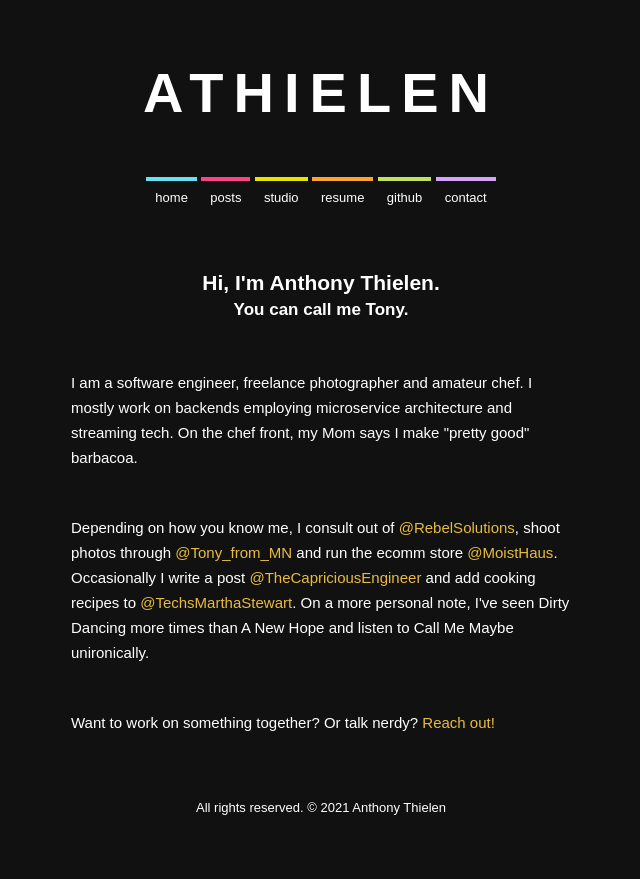
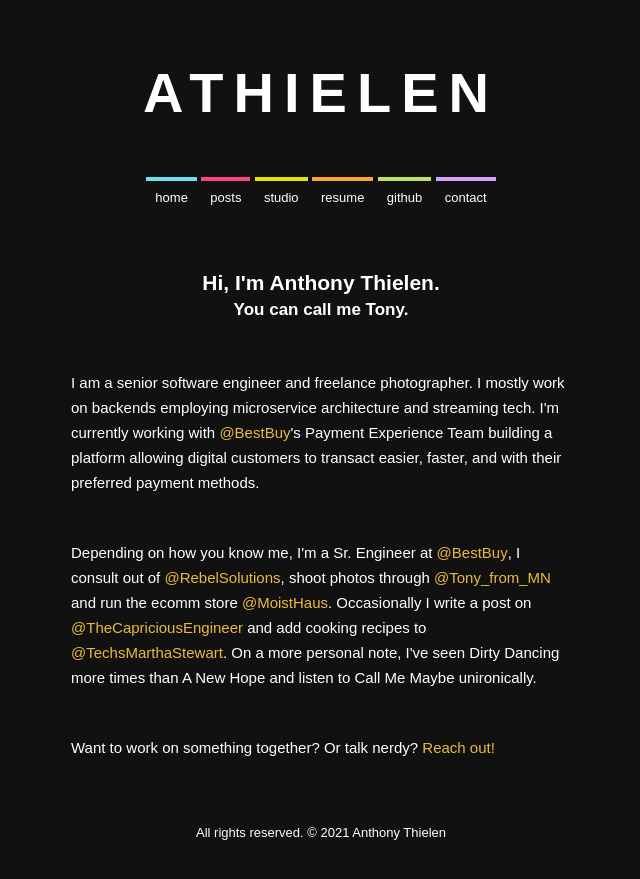
Before and after one commit to athielen/athielen.github.io, a Jekyll site: the page built from index.html, in a window 1280 px wide. Shown: the top 879 px of the page, without its empty margins (319-959 px from the left). Built offline with Jekyll 4.4.1, drawn with Linux system fonts in a browser that asks for light colours.

Commit message:
Updated index.html with BBY position, update resume.

```diff
--- a/index.html
+++ b/index.html
@@ -13,11 +13,11 @@
       <div class="text">
 
         <p>
-          I am a software engineer, freelance photographer and amateur chef. I mostly work on backends employing microservice architecture and streaming tech. On the chef front, my Mom says I make "pretty good" barbacoa.
+          I am a senior software engineer and freelance photographer. I mostly work on backends employing microservice architecture and streaming tech. I'm currently working with <a class="web-links" href=" https://twitter.com/BestBuy">@BestBuy</a>'s Payment Experience Team building a platform allowing digital customers to transact easier, faster, and with their preferred payment methods.
         </p>
 
         <p>
-          Depending on how you know me, I consult out of <a class="web-links" href="http://rebelsolutions.io">@RebelSolutions</a>, shoot photos through <a class="web-links" href="http://studio.anthonythielen.com">@Tony_from_MN</a> and run the ecomm store <a class="web-links" href="http://moisthaus.com">@MoistHaus</a>. Occasionally I write a post <a class="web-links" href="https://blog.anthonythielen.com/">@TheCapriciousEngineer</a> and add cooking recipes to <a class="web-links" href="https://recipes.anthonythielen.com/">@TechsMarthaStewart</a>. On a more personal note, I've seen Dirty Dancing more times than A New Hope and listen to Call Me Maybe unironically.
+          Depending on how you know me, I'm a Sr. Engineer at <a class="web-links" href=" https://twitter.com/BestBuy">@BestBuy</a>, I consult out of <a class="web-links" href="http://rebelsolutions.io">@RebelSolutions</a>, shoot photos through <a class="web-links" href="http://studio.anthonythielen.com">@Tony_from_MN</a> and run the ecomm store <a class="web-links" href="http://moisthaus.com">@MoistHaus</a>. Occasionally I write a post on <a class="web-links" href="https://blog.anthonythielen.com/">@TheCapriciousEngineer</a> and add cooking recipes to <a class="web-links" href="https://recipes.anthonythielen.com/">@TechsMarthaStewart</a>. On a more personal note, I've seen Dirty Dancing more times than A New Hope and listen to Call Me Maybe unironically.
         </p>
 <!--
         <p>
```
Also changed, not shown: 1 other file.
